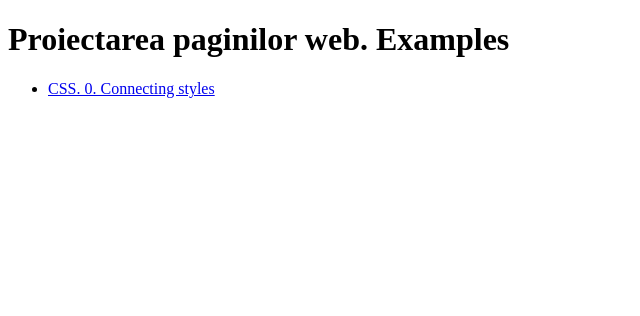
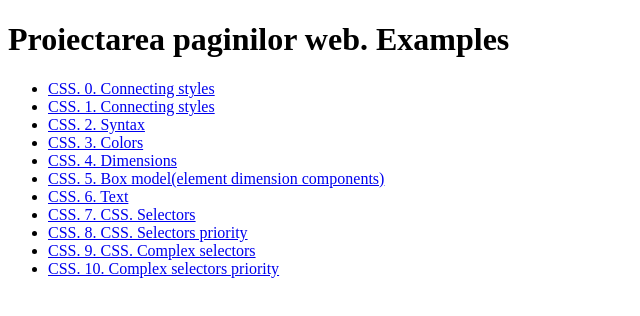
Before and after one commit to USARB-WEB/ppw-2021-is-1, a plain HTML site: page public/index.html in a window 1280 px wide. Shown: the whole page, without its empty margins (0-640 px from the left). Drawn offline with Linux system fonts and the light colour scheme.

Commit message:
Add examples to Firebase

```diff
--- a/public/index.html
+++ b/public/index.html
@@ -9,7 +9,37 @@
     <h1>Proiectarea paginilor web. Examples</h1>
     <ul>
       <li>
-        <a href="/public/CSS/0. Connecting styles/">CSS. 0. Connecting styles </a>
+        <a href="CSS/0. Connecting styles/">CSS. 0. Connecting styles </a>
+      </li>
+      <li>
+        <a href="CSS/1. Template example/">CSS. 1. Connecting styles </a>
+      </li>
+      <li>
+        <a href="CSS/2. Syntax/">CSS. 2. Syntax </a>
+      </li>
+      <li>
+        <a href="CSS/3. Colors/">CSS. 3. Colors </a>
+      </li>
+      <li>
+        <a href="CSS/4. Dimensions/">CSS. 4. Dimensions </a>
+      </li>
+      <li>
+        <a href="CSS/5. Box model(element dimension components)/">CSS. 5. Box model(element dimension components) </a>
+      </li>
+      <li>
+        <a href="CSS/6. Text/">CSS. 6. Text </a>
+      </li>
+      <li>
+        <a href="CSS/7. CSS. Selectors/">CSS. 7. CSS. Selectors </a>
+      </li>
+      <li>
+        <a href="CSS/8. CSS. Selectors priority/">CSS. 8. CSS. Selectors priority </a>
+      </li>
+      <li>
+        <a href="CSS/9. CSS. Complex selectors/">CSS. 9. CSS. Complex selectors </a>
+      </li>
+      <li>
+        <a href="CSS/10. Complex selectors priority/">CSS. 10. Complex selectors priority </a>
       </li>
     </ul>
   </body>
```
Also changed, not shown: 1 other file.
